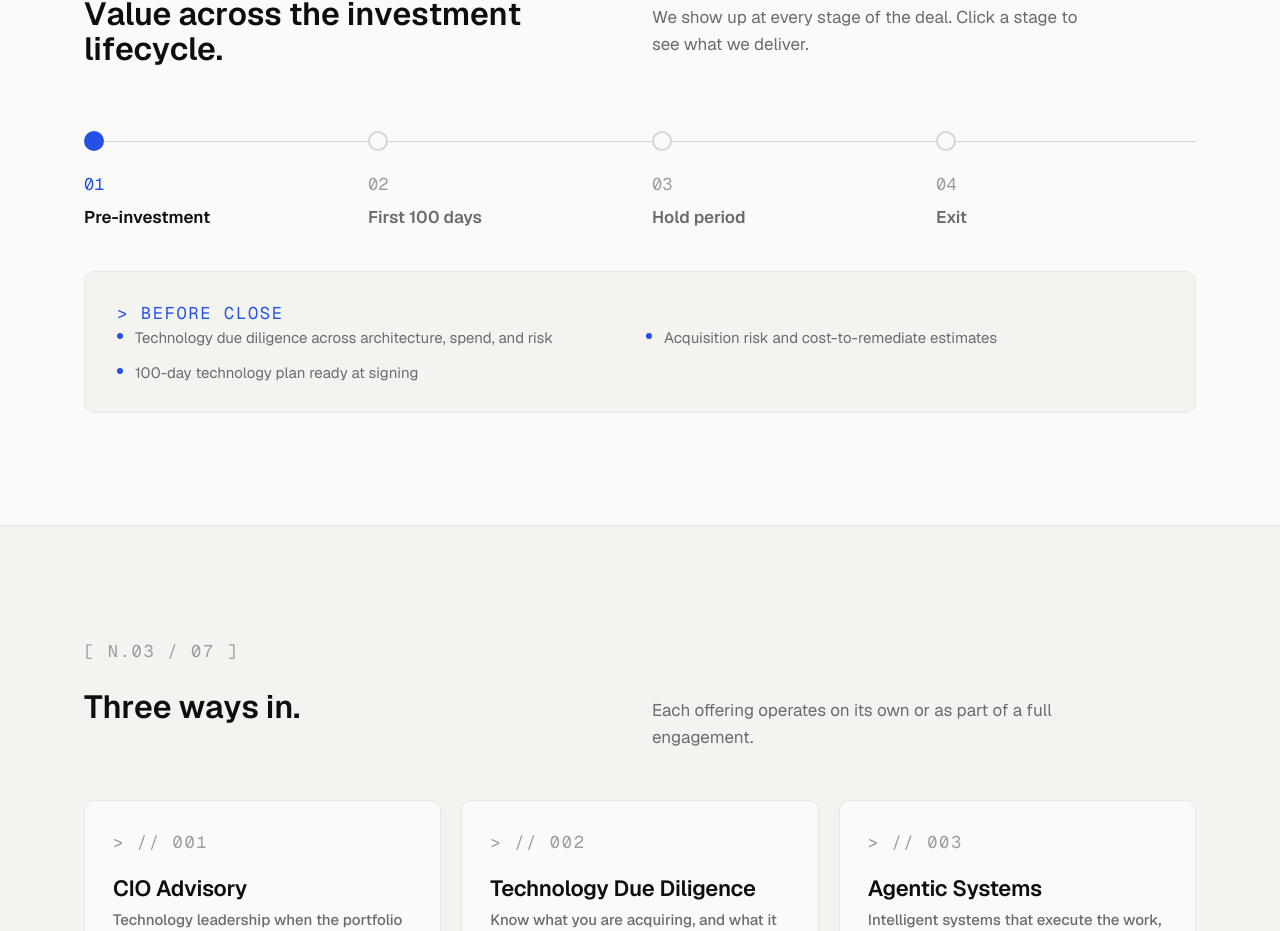
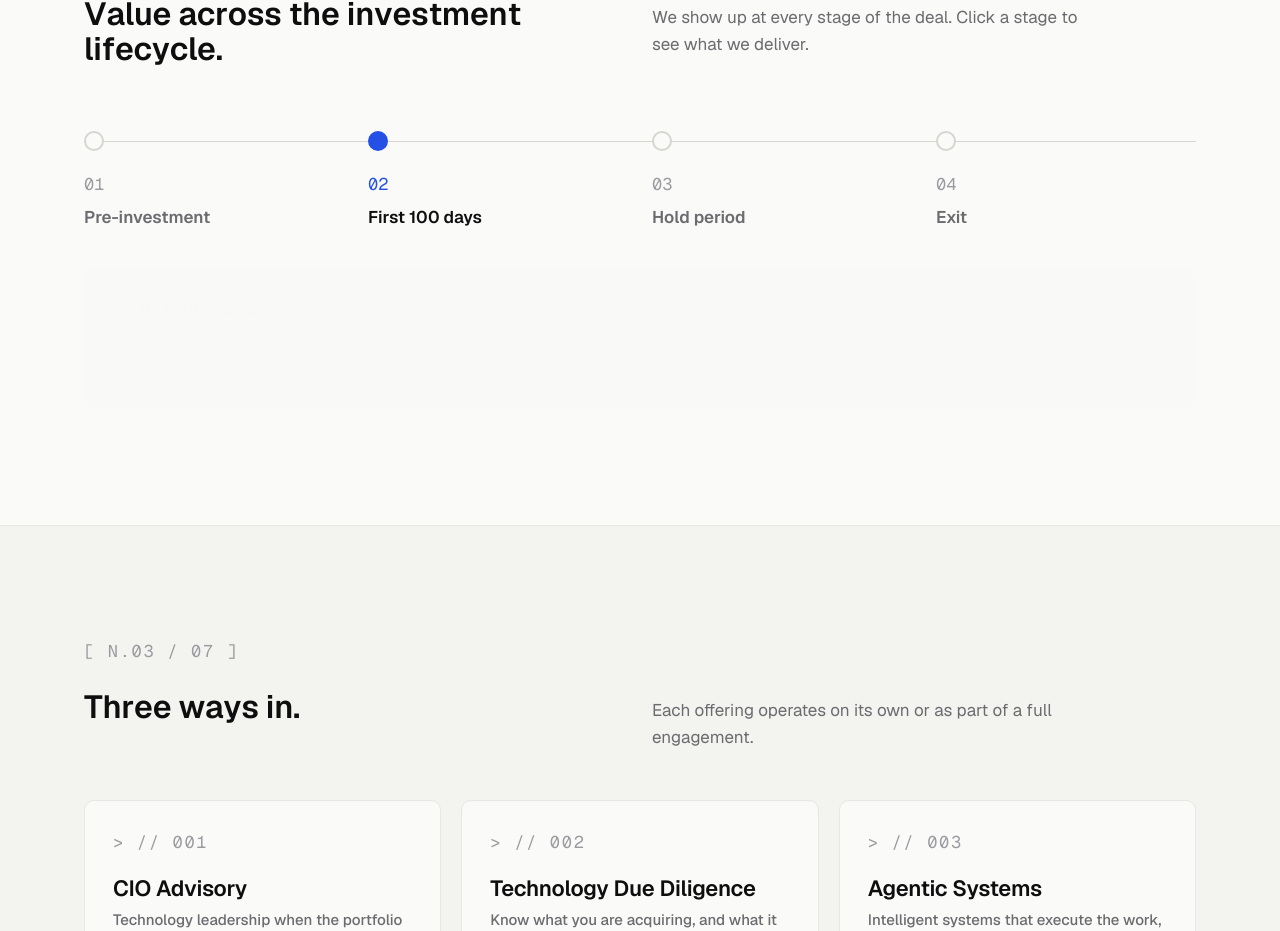
Before and after one commit to Suryaa-dsgn/firm_draft, a Next.js app: page / in a window 1280 px wide. Shown: the part 1632-2563 px from the top of the page. Built offline with nearby package versions, Linux system fonts and the light colour scheme.

Commit message:
changed some animation effect

```diff
--- a/components/sections/LifecycleDiagram.tsx
+++ b/components/sections/LifecycleDiagram.tsx
@@ -1,6 +1,6 @@
 "use client";
 
-import { useState } from "react";
+import { useState, useEffect } from "react";
 import { motion, AnimatePresence, useReducedMotion } from "framer-motion";
 import { spring } from "@/lib/motion";
 import { MonoLabel } from "@/components/primitives/MonoLabel";
@@ -58,13 +58,35 @@ const STAGES = [
   },
 ] as const;
 
+function isElementInView(el: HTMLElement) {
+  const rect = el.getBoundingClientRect();
+  return rect.top < window.innerHeight * 0.9 && rect.bottom > window.innerHeight * 0.1;
+}
+
 export function LifecycleDiagram() {
   const [activeStage, setActiveStage] = useState(0);
   const [mobileOpen, setMobileOpen] = useState<number | null>(null);
+  const [isInView, setIsInView] = useState(false);
   const reduced = useReducedMotion();
+
+  useEffect(() => {
+    function check() {
+      const el = document.getElementById("lifecycle");
+      if (el) setIsInView(isElementInView(el));
+    }
+    check();
+    window.addEventListener("scroll", check, { passive: true });
+    return () => window.removeEventListener("scroll", check);
+  }, []);
 
   const active = STAGES[activeStage] ?? STAGES[0];
   const transition = reduced ? { duration: 0 } : spring.snappy;
+
+  useEffect(() => {
+    if (!isInView || reduced || activeStage >= STAGES.length - 1) return;
+    const timer = setTimeout(() => setActiveStage((s) => s + 1), 2500);
+    return () => clearTimeout(timer);
+  }, [activeStage, isInView, reduced]);
 
   return (
     <SectionShell id="lifecycle" className="border-t border-hairline">
```
